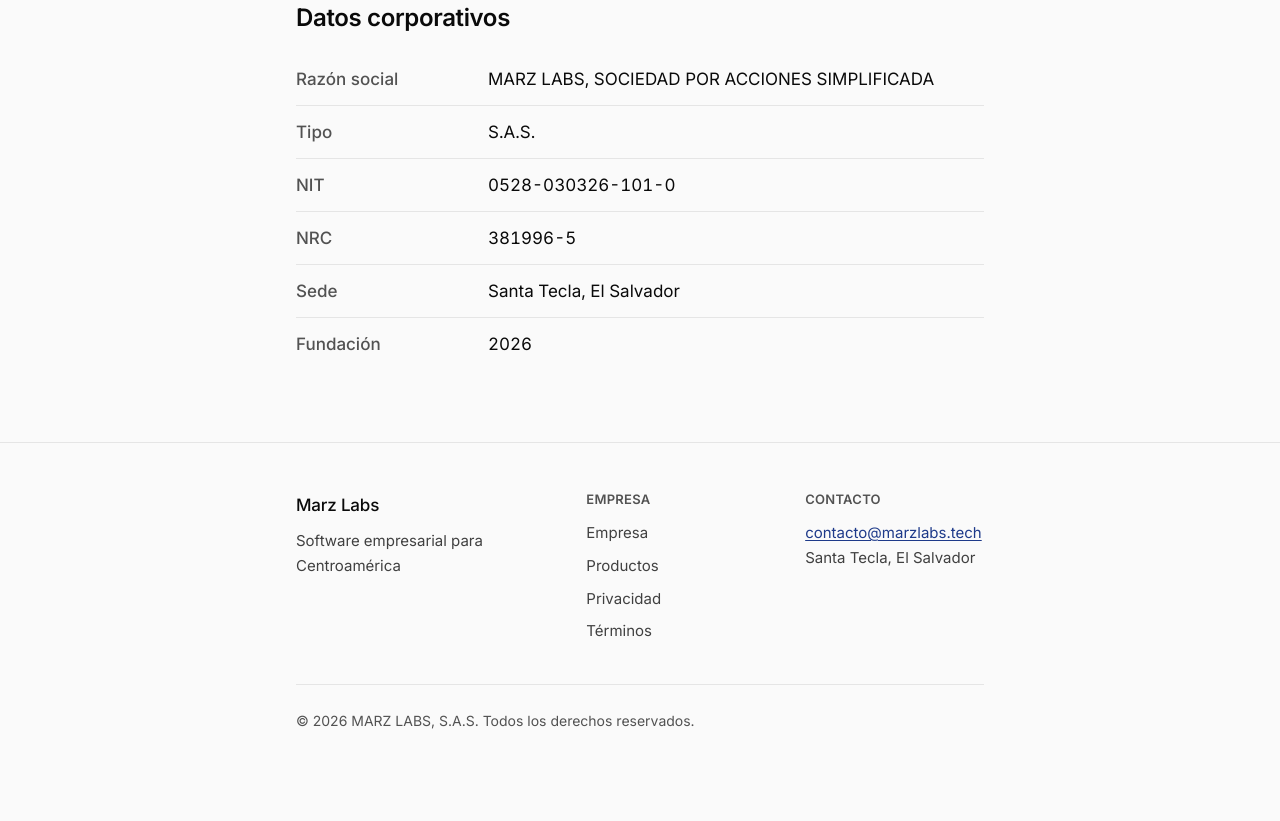
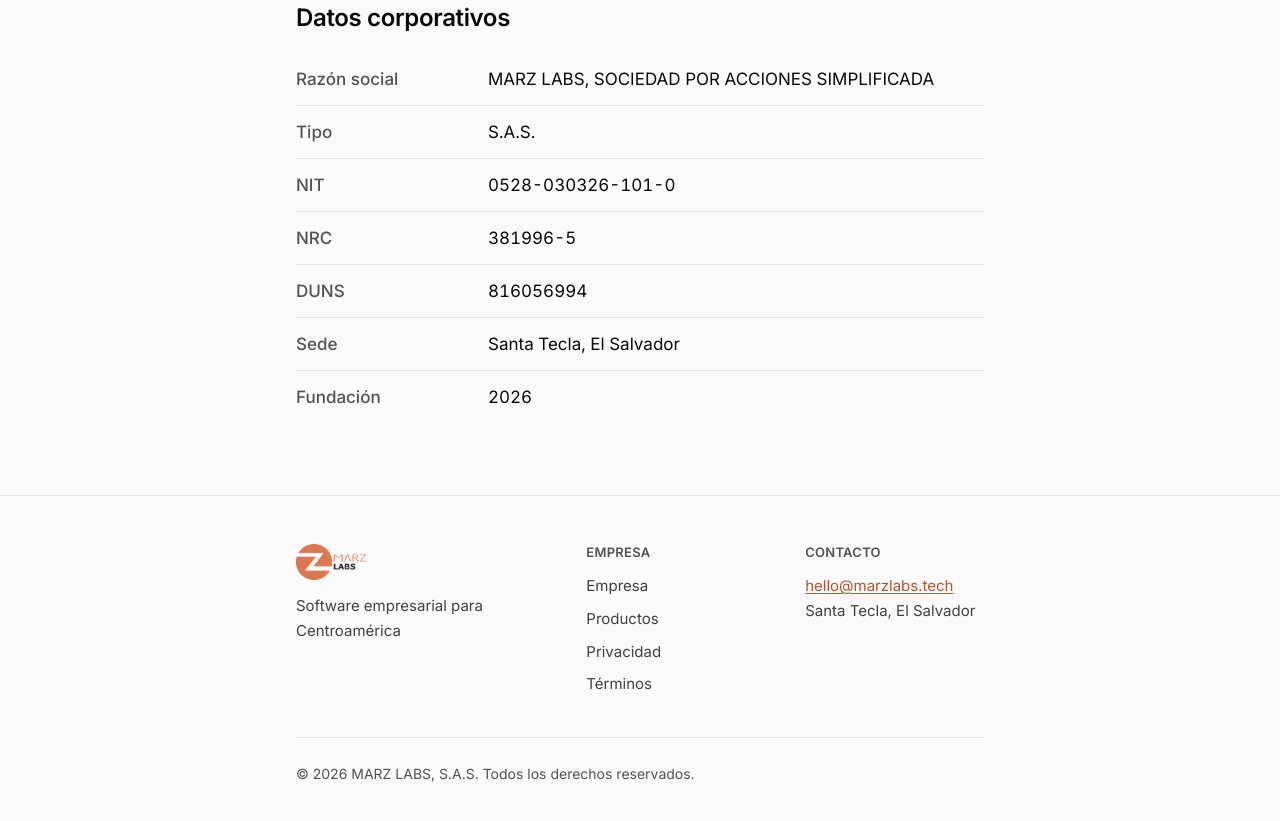
Before and after one commit to MarzLabs/website, a plain HTML site: page company.html in a window 1280 px wide. Shown: the part 729-1550 px from the top of the page. Before the commit the page ends 1501 px from the top, so only its background shows below. Drawn offline with Linux system fonts and the light colour scheme.

Commit message:
Integrar logo de marca, alinear paleta y actualizar datos corporativos
- Logo horizontal (assets/logo.png) en header y footer de las 6 páginas
- Acento del sitio a la terracota de marca #db7851; enlaces #b5532f (AA 4.7:1),
  hover #8f3f22
- favicon.ico, apple-touch-icon y og-image regenerados desde el logo;
  eliminar favicon.svg provisional
- Agregar DUNS 816056994 (tabla de datos corporativos y JSON-LD Organization
  en home y empresa)
- Correo general de contacto: contacto@ -> hello@marzlabs.tech

Co-Authored-By: Claude Fable 5 <noreply@anthropic.com>

```diff
--- a/assets/styles.css
+++ b/assets/styles.css
@@ -23,8 +23,9 @@
   --ink-muted:    #525252;       /* texto terciario / metadatos (AA sobre --bg) */
   --line:         #e5e5e5;       /* bordes sutiles */
   --line-strong:  #d4d4d4;       /* bordes con más presencia */
-  --accent:       #1e3a8a;       /* azul medianoche */
-  --accent-strong:#172554;       /* acento en hover / estados activos */
+  --accent:        #db7851;      /* terracota de marca (logo); solo gráficos/decorativo */
+  --accent-ink:    #b5532f;      /* terracota accesible para texto y enlaces (AA sobre --bg) */
+  --accent-strong: #8f3f22;      /* acento en hover / estados activos */
 
   /* Tipografía */
   --font-sans: "Inter", system-ui, -apple-system, "Segoe UI", Roboto,
@@ -65,7 +66,7 @@ svg { display: block; max-width: 100%; height: auto; }
 
 /* ---- Enlaces ---- */
 a {
-  color: var(--accent);
+  color: var(--accent-ink);
   text-decoration: underline;
   text-decoration-thickness: 1px;
   text-underline-offset: 2px;
@@ -75,7 +76,7 @@ a:hover { color: var(--accent-strong); }
 
 /* Foco visible y coherente para accesibilidad por teclado. */
 :focus-visible {
-  outline: 2px solid var(--accent);
+  outline: 2px solid var(--accent-ink);
   outline-offset: 2px;
   border-radius: 2px;
 }
@@ -129,15 +130,16 @@ a:hover { color: var(--accent-strong); }
   min-height: 4.5rem;
 }
 
-.wordmark {
-  font-size: 1.0625rem;
-  font-weight: 500;
-  letter-spacing: -0.01em;
-  color: var(--ink);
+.brand {
+  display: inline-flex;
+  align-items: center;
   text-decoration: none;
-  white-space: nowrap;
 }
-.wordmark:hover { color: var(--ink); }
+.brand img {
+  display: block;
+  height: 2rem;            /* 32px */
+  width: auto;
+}
 
 /* Navegación */
 .site-nav { display: flex; }
@@ -265,7 +267,7 @@ p:last-child { margin-bottom: 0; }
   gap: 0.4rem;
   font-weight: 500;
   text-decoration: none;
-  color: var(--accent);
+  color: var(--accent-ink);
 }
 .cta-link::after {
   content: "\2192";              /* → */
@@ -373,7 +375,8 @@ p:last-child { margin-bottom: 0; }
   color: var(--ink-muted);
   margin-bottom: 0.875rem;
 }
-.footer-col .wordmark { display: inline-block; margin-bottom: 0.625rem; }
+.footer-col .brand { display: inline-flex; margin-bottom: 0.875rem; }
+.footer-col .brand img { height: 2.25rem; }   /* 36px */
 .footer-col p { color: var(--ink-soft); margin-bottom: 0.25rem; }
 .footer-links {
   list-style: none;
@@ -431,6 +434,7 @@ p:last-child { margin-bottom: 0; }
   }
   .js .nav-list li:last-child a { border-bottom: none; }
 
+  .site-header .brand img { height: 1.875rem; }   /* 30px */
   .footer-grid { grid-template-columns: 1fr; gap: 2rem; }
   .data-table th { width: 9rem; padding-right: 1rem; }
   .section { padding-block: 2.75rem; }
--- a/company.html
+++ b/company.html
@@ -29,7 +29,6 @@
 
   <!-- Iconos -->
   <link rel="icon" href="/favicon.ico" sizes="32x32">
-  <link rel="icon" href="/favicon.svg" type="image/svg+xml">
   <link rel="apple-touch-icon" href="/apple-touch-icon.png">
 
   <!-- Fuente auto-alojada -->
@@ -48,10 +47,11 @@
     "alternateName": "Marz Labs",
     "url": "https://marzlabs.tech",
     "logo": "https://marzlabs.tech/apple-touch-icon.png",
-    "email": "contacto@marzlabs.tech",
+    "email": "hello@marzlabs.tech",
     "foundingDate": "2026",
     "founder": { "@type": "Person", "name": "Mario Leonel Juárez Zúniga" },
     "taxID": "0528-030326-101-0",
+    "duns": "816056994",
     "address": {
       "@type": "PostalAddress",
       "addressLocality": "Santa Tecla",
@@ -67,7 +67,7 @@
 
   <header class="site-header">
     <div class="container">
-      <a class="wordmark" href="/">Marz Labs</a>
+      <a class="brand" href="/"><img src="/assets/logo.png" alt="Marz Labs" width="698" height="360"></a>
       <button class="nav-toggle" type="button" aria-expanded="false" aria-controls="primary-nav">
         <span class="bars" aria-hidden="true"></span>
         Menú
@@ -120,6 +120,10 @@
               <td>381996-5</td>
             </tr>
             <tr>
+              <th scope="row">DUNS</th>
+              <td>816056994</td>
+            </tr>
+            <tr>
               <th scope="row">Sede</th>
               <td>Santa Tecla, El Salvador</td>
             </tr>
@@ -137,7 +141,7 @@
     <div class="container">
       <div class="footer-grid">
         <div class="footer-col">
-          <a class="wordmark" href="/">Marz Labs</a>
+          <a class="brand" href="/"><img src="/assets/logo.png" alt="Marz Labs" width="698" height="360"></a>
           <p>Software empresarial para Centroamérica</p>
         </div>
         <div class="footer-col">
@@ -152,7 +156,7 @@
         <div class="footer-col">
           <h2>Contacto</h2>
           <address>
-            <a href="mailto:contacto@marzlabs.tech">contacto@marzlabs.tech</a><br>
+            <a href="mailto:hello@marzlabs.tech">hello@marzlabs.tech</a><br>
             Santa Tecla, El Salvador
           </address>
         </div>
```
Also changed, not shown: contact.html (+4 -5 lines), index.html (+5 -5 lines), privacy.html (+5 -6 lines), products.html (+3 -4 lines), terms.html (+3 -4 lines), apple-touch-icon.png, assets/logo.png (added), assets/og-image.png, favicon.ico, favicon.svg (deleted), 2 other files.
